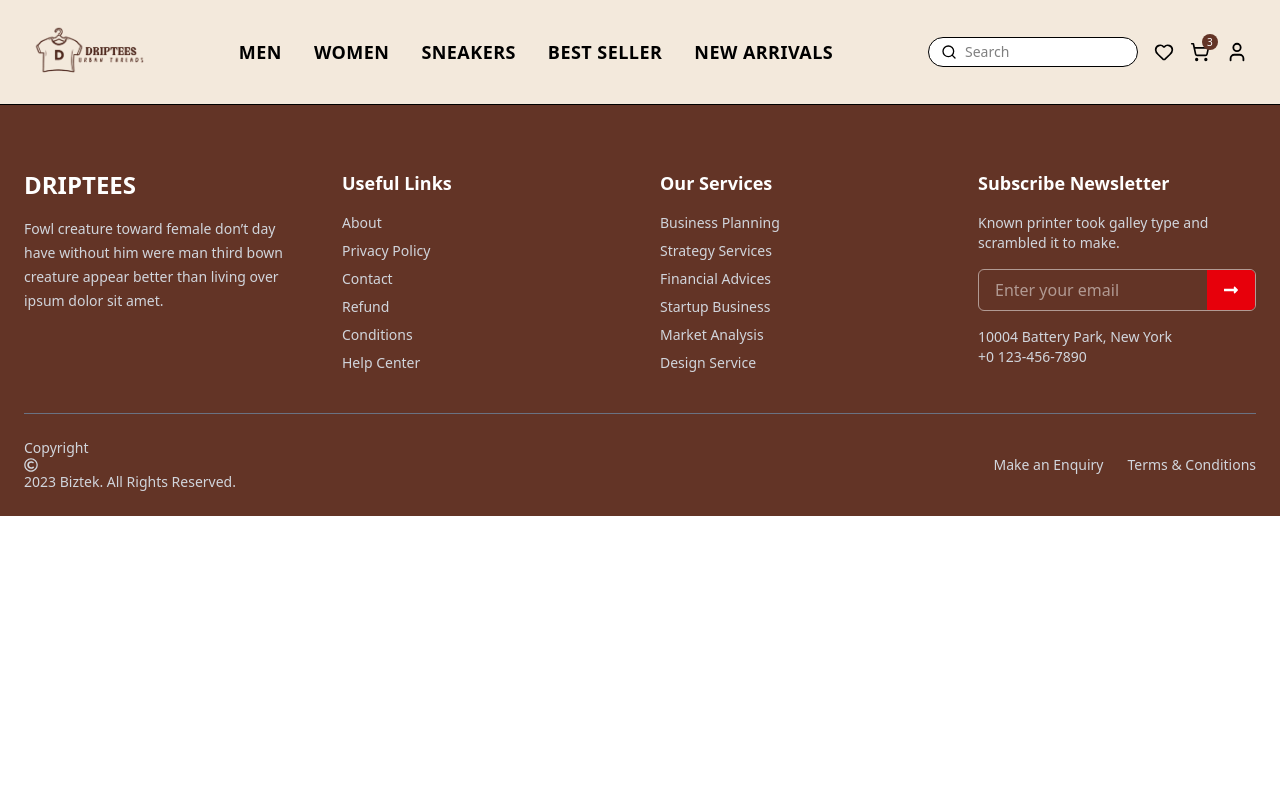
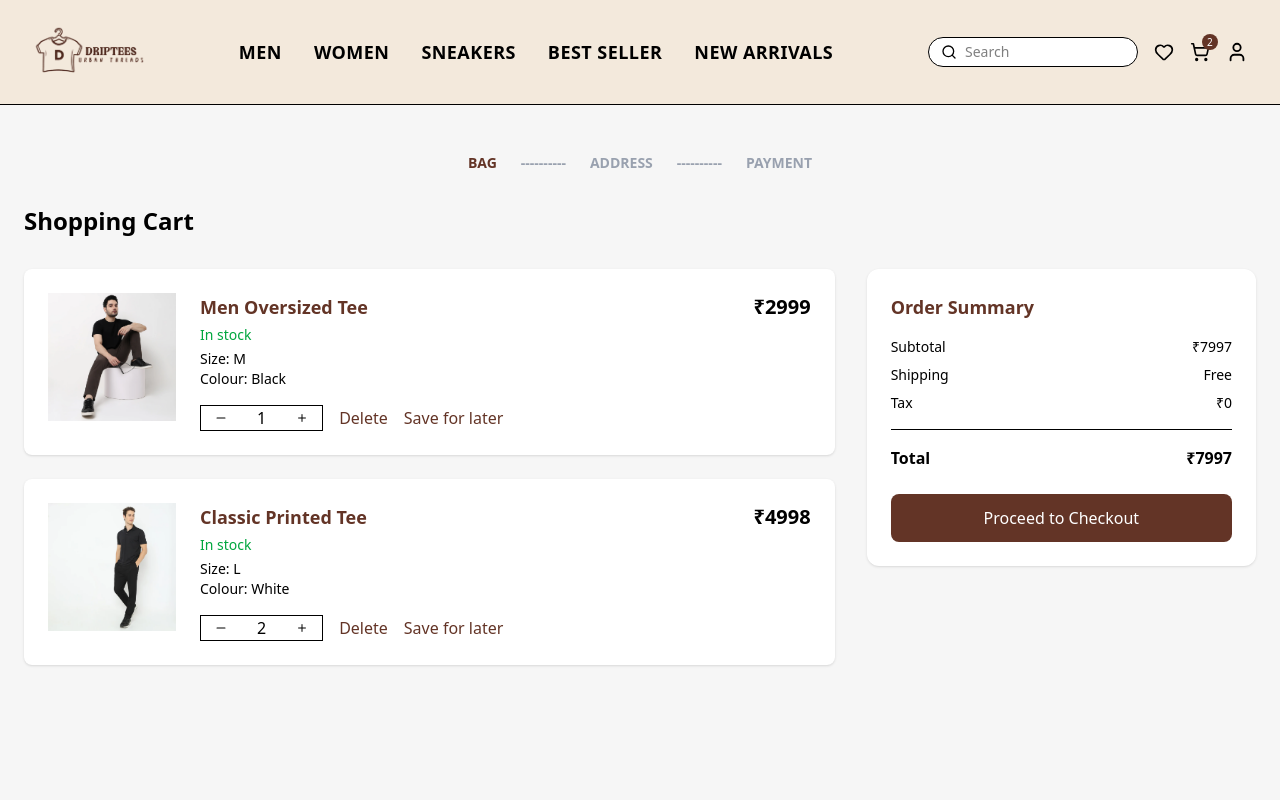
Before and after one commit to jiya-sharma-ally/my-project, a React (Vite) app: page /cart in a window 1280 px wide. Shown: the top 800 px of the page. Built offline with nearby package versions, Linux system fonts and the light colour scheme.

Commit message:
updated cart page

```diff
--- a/src/App.jsx
+++ b/src/App.jsx
@@ -1,6 +1,7 @@
 import { BrowserRouter, Routes, Route } from "react-router-dom";
 import Nav from "./components/home/Nav";
 import Footer from "./components/home/Footer";
+import Cart from "./pages/Cart";
 
 import HomePage from "./pages/Home";
 import CategoryPage from "./pages/CategoryPage";
@@ -14,10 +15,12 @@ function App() {
       <Nav />
 
       <Routes>
-        <Route path="/" element={<HomePage />} />
-        <Route path="/men/:category" element={<CategoryPage />} />
-        <Route path="/product/:id" element={<ProductDetail />} />
-      </Routes>
+  <Route path="/" element={<HomePage />} />
+  <Route path="/men/:category" element={<CategoryPage />} />
+  <Route path="/product/:id" element={<ProductDetail />} />
+  <Route path="/cart" element={<Cart />} />   {/* 👈 ADD THIS */}
+</Routes>
+
 
       <Footer />
     </BrowserRouter>
--- a/src/components/home/Nav.jsx
+++ b/src/components/home/Nav.jsx
@@ -6,20 +6,27 @@ import { Link } from "react-router-dom";
 const Nav = () => {
   const [open, setOpen] = useState(false);
   const [showProfile, setShowProfile] = useState(false);
+  const scrollToSection = (id) => {
+  const section = document.getElementById(id);
+  if (section) {
+    section.scrollIntoView({ behavior: "smooth" });
+  }
+};
+
   return (
     <nav className="w-full border-b shadow-sm bg-[#f3e9dc]">
-      {/* TOP BAR */}
+
       <div className="flex items-center justify-between px-4 md:px-8 py-3">
 
-        {/* LEFT */}
+
         <img src={logo} alt="DripTees Logo" className="h-12 md:h-20" />
 
-        {/* CENTER (DESKTOP ONLY) */}
+
         <ul className="hidden md:flex items-center gap-8 font-semibold text-lg tracking-wide list-none">
 
-          {/* MEN */}
+
           <li className="relative group cursor-pointer">
-            <span className="hover-underline">MEN</span>
+            <Link  onClick={() => scrollToSection("men")} className= " hover-underline">MEN</Link>
             <div className="absolute top-8 left-0 bg-white shadow-lg rounded-md opacity-0 invisible group-hover:opacity-100 group-hover:visible transition">
               <ul className="text-sm font-medium text-gray-700 min-w-[160px]">
                 <li className="px-4 py-2 hover:bg-gray-100">T-Shirts</li>
@@ -29,9 +36,9 @@ const Nav = () => {
             </div>
           </li>
 
-          {/* WOMEN */}
+
           <li className="relative group cursor-pointer">
-            <span className="hover-underline">WOMEN</span>
+            <Link onClick={() => scrollToSection("women")} className="hover-underline">WOMEN</Link>
             <div className="absolute top-8 left-0 bg-white shadow-lg rounded-md opacity-0 invisible group-hover:opacity-100 group-hover:visible transition">
               <ul className="text-sm font-medium text-gray-700 min-w-[160px]">
                 <li className="px-4 py-2 hover:bg-gray-100">Crop Tees</li>
@@ -41,9 +48,9 @@ const Nav = () => {
             </div>
           </li>
 
-          {/* SNEAKERS */}
+
           <li className="relative group cursor-pointer">
-            <span className="hover-underline">SNEAKERS</span>
+            <Link onClick={() => scrollToSection("sneaker")} className="hover-underline">SNEAKERS</Link>
             <div className="absolute top-8 left-0 bg-white shadow-lg rounded-md opacity-0 invisible group-hover:opacity-100 group-hover:visible transition">
               <ul className="text-sm font-medium text-gray-700 min-w-[160px]">
                 <li className="px-4 py-2 hover:bg-gray-100">Casual</li>
@@ -53,16 +60,27 @@ const Nav = () => {
             </div>
           </li>
 
-          <li className="hover-underline cursor-pointer">BEST SELLER</li>
-          <li className="hover-underline cursor-pointer">NEW ARRIVALS</li>
+         <li
+  onClick={() => scrollToSection("best-seller")}
+  className="hover-underline cursor-pointer"
+>
+  BEST SELLER
+</li>
+
+        <li
+  onClick={() => scrollToSection("new-arrivals")}
+  className="hover-underline cursor-pointer"
+>
+  NEW ARRIVALS
+</li>
+
 
         </ul>
 
 
-        {/* RIGHT */}
+
         <div className="flex items-center gap-3 md:gap-4">
 
-          {/* Search (hide on very small screens if you want) */}
           <div className="hidden sm:flex items-center border rounded-full px-3 py-1 bg-white">
             <Search size={16} />
             <input
@@ -81,26 +99,24 @@ const Nav = () => {
             </span>
           </div>
 
-    <div className="relative group cursor-pointer">
-  {/* Cart Icon */}
+    <Link to="/cart" className="relative group cursor-pointer">
+
   <ShoppingCart size={20} />
 
-  {/* Badge */}
   <span className="absolute -top-2 -right-2 bg-[#633426] text-white
                    text-[10px] w-4 h-4 flex items-center justify-center
                    rounded-full">
-    3
+    2
   </span>
 
-  {/* Tooltip */}
+
   <span className="absolute top-8 left-1/2 -translate-x-1/2 whitespace-nowrap
                    bg-black text-white text-xs px-2 py-1 rounded
                    opacity-0 group-hover:opacity-100 transition">
-              Cart
-            </span>
-          </div>
+    Cart
+  </span>
+</Link>
 
-{/* profile */}
     <div className="relative group cursor-pointer">
   <User size={22} />
   <div className="absolute top-full right-0 mt-2 w-44 bg-white shadow-xl rounded-lg opacity-0 invisible group-hover:opacity-100 group-hover:visible transition-all duration-200">
@@ -119,7 +135,6 @@ const Nav = () => {
 
 
 
-          {/* HAMBURGER (MOBILE ONLY) */}
           <button
             className="md:hidden"
             onClick={() => setOpen(true)}
@@ -130,7 +145,7 @@ const Nav = () => {
         </div>
       </div>
 
-      {/* MOBILE MENU */}
+
       <div
         className={`fixed inset-0 bg-black/40 z-40 transition ${open ? "opacity-100 visible" : "opacity-0 invisible"
           }`}
@@ -169,7 +184,7 @@ const Nav = () => {
 
     <div className="w-[95%] max-w-5xl h-[420px] bg-white rounded-2xl overflow-hidden flex relative shadow-2xl">
 
-      {/* Close Button */}
+
       <button
         onClick={() => setShowProfile(false)}
         className="absolute top-4 right-4 text-black text-2xl z-10"
@@ -177,7 +192,7 @@ const Nav = () => {
         ✕
       </button>
 
-      {/* LEFT BLACK SECTION */}
+
       <div className="w-1/2 bg-black text-white flex flex-col justify-center items-center p-10">
     <h1 className="text-5xl font-extrabold tracking-wider mb-6">
   DRIPTEES
@@ -191,7 +206,7 @@ const Nav = () => {
         </p>
       </div>
 
-      {/* RIGHT FORM SECTION */}
+
       <div className="w-1/2 flex flex-col justify-center px-12">
 
         <h2 className="text-2xl font-bold mb-2 text-center">
@@ -202,7 +217,7 @@ const Nav = () => {
           Enter Mobile Number
         </p>
 
-        {/* Phone Input */}
+
         <div className="flex border rounded-lg overflow-hidden mb-6">
           <div className="px-4 flex items-center border-r bg-gray-50">
             🇮🇳 +91
--- /dev/null
+++ b/src/pages/Cart.jsx
@@ -0,0 +1,202 @@
+import { useState } from "react";
+import tee1 from "../assets/images/man.png";
+import tee2 from "../assets/images/man2.png";
+import { Link } from "react-router-dom";
+import { IoIosAdd } from "react-icons/io";
+import { HiMinusSmall } from "react-icons/hi2";
+
+const Cart = () => {
+  const [cartItems, setCartItems] = useState([
+    {
+      id: 1,
+      name: "Men Oversized Tee",
+      price: 2999,
+      size: "M",
+      color: "Black",
+      qty: 1,
+      img: tee1,
+    },
+    {
+      id: 2,
+      name: "Classic Printed Tee",
+      price: 2499,
+      size: "L",
+      color: "White",
+      qty: 2,
+      img: tee2,
+    },
+  ]);
+
+  const increaseQty = (id) => {
+    setCartItems(items =>
+      items.map(item =>
+        item.id === id ? { ...item, qty: item.qty + 1 } : item
+      )
+    );
+  };
+
+  const decreaseQty = (id) => {
+    setCartItems(items =>
+      items.map(item =>
+        item.id === id && item.qty > 1
+          ? { ...item, qty: item.qty - 1 }
+          : item
+      )
+    );
+  };
+
+  const removeItem = (id) => {
+    setCartItems(items => items.filter(item => item.id !== id));
+  };
+
+  const subtotal = cartItems.reduce(
+    (total, item) => total + item.price * item.qty,
+    0
+  );
+
+  return (
+    <section className="w-full min-h-screen bg-[#f6f6f6] py-12">
+      <div className="max-w-7xl mx-auto px-6">
+
+
+        <div className="flex justify-center gap-6 mb-8 text-sm font-semibold">
+          <span className="text-[#633426]">BAG</span>
+          <span className="text-gray-400">----------</span>
+          <span className="text-gray-400">ADDRESS</span>
+          <span className="text-gray-400">----------</span>
+          <span className="text-gray-400">PAYMENT</span>
+        </div>
+
+        <h1 className="text-2xl font-semibold mb-8">Shopping Cart</h1>
+
+        <div className="grid grid-cols-1 lg:grid-cols-12 gap-8">
+
+
+          <div className="lg:col-span-8 space-y-6">
+            {cartItems.length === 0 ? (
+              <p className="text-gray-500">Your cart is empty.</p>
+            ) : (
+              cartItems.map((item) => (
+                <div
+                  key={item.id}
+                  className="bg-white p-6 rounded-lg hover:border border-[#633426] shadow-sm"
+                >
+                  <div className="flex gap-6">
+
+
+                    <img
+                      src={item.img}
+                      alt={item.name}
+                      className="w-32 h-32 object-contain"
+                    />
+
+
+                    <div className="flex-1">
+                      <h2 className="text-lg font-semibold  text-[#633426]">
+  {item.name}
+</h2>
+
+
+                      <p className="text-green-600 text-sm mt-1">
+                        In stock
+                      </p>
+
+                      <p className="text-sm mt-1">
+                        <span className="font-medium">Size:</span> {item.size} <br />
+                        <span className="font-medium">Colour:</span> {item.color}
+                      </p>
+
+                      <div className="flex items-center gap-4 mt-4">
+
+
+                        <div className="flex items-center border  overflow-hidden">
+                          <button
+                            onClick={() => decreaseQty(item.id)}
+                            className="px-3 py-1 hover:bg-gray-100"
+                          >
+                            <HiMinusSmall />
+                          </button>
+
+                          <span className="px-4 font-medium">
+                            {item.qty}
+                          </span>
+
+                          <button
+                            onClick={() => increaseQty(item.id)}
+                            className="px-3 py-1 hover:bg-gray-100"
+                          >
+                            <IoIosAdd />
+                          </button>
+                        </div>
+
+
+                        <button
+                          onClick={() => removeItem(item.id)}
+                          className="text-md text-[#633426] hover:underline"
+                        >
+                          Delete
+                        </button>
+
+                        <button className="text-md text-[#633426] hover:underline">
+                          Save for later
+                        </button>
+
+                      </div>
+                    </div>
+
+
+                    <div className="text-right">
+                      <p className="text-xl font-semibold">
+                        ₹{item.price * item.qty}
+                      </p>
+                    </div>
+
+                  </div>
+                </div>
+              ))
+            )}
+          </div>
+
+
+          <div className="lg:col-span-4">
+            <div className="bg-white p-6 rounded-xl shadow-sm sticky top-24">
+              <h2 className="text-lg  text-[#633426] font-semibold mb-4">
+                Order Summary
+              </h2>
+
+              <div className="flex justify-between text-sm mb-2">
+                <span>Subtotal</span>
+                <span>₹{subtotal}</span>
+              </div>
+
+              <div className="flex justify-between text-sm mb-2">
+                <span>Shipping</span>
+                <span>Free</span>
+              </div>
+
+              <div className="flex justify-between text-sm mb-4">
+                <span>Tax</span>
+                <span>₹0</span>
+              </div>
+
+              <div className="flex justify-between font-semibold border-t pt-4 mb-6">
+                <span>Total</span>
+                <span>₹{subtotal}</span>
+              </div>
+
+              <button
+                disabled={cartItems.length === 0}
+                className="w-full bg-[#633426] text-white py-3 rounded-lg hover:opacity-90 transition disabled:opacity-50"
+              >
+                Proceed to Checkout
+              </button>
+            </div>
+          </div>
+
+        </div>
+      </div>
+    </section>
+  );
+};
+
+export default Cart;
```
Also changed, not shown: src/components/home/Bestseller.jsx (+6 -8 lines), src/pages/Home.jsx (+10 -0 lines).
